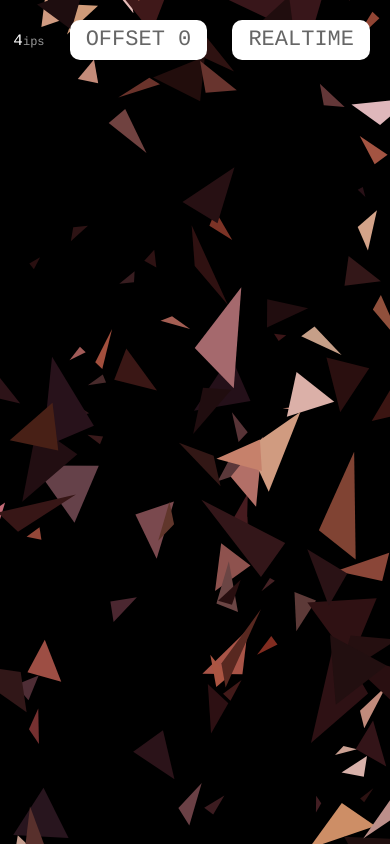
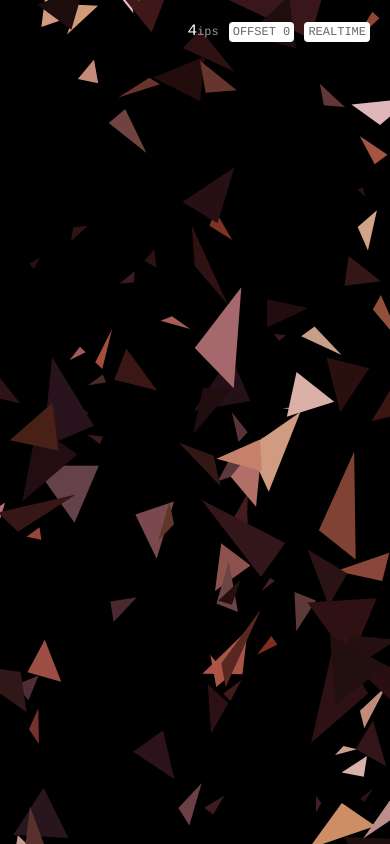
Before and after one commit to ESAD-Orleans/facetime-orleanoide, a website: page index.html in a window 390 px wide. Drawn offline with Linux system fonts and the light colour scheme.

Commit message:
responsive mobile

```diff
--- a/styles.less
+++ b/styles.less
@@ -21,18 +21,27 @@ form{
   top:20px;
   button{
     font-family: courier, monospace;
-    height:40px;
-    font-size:22px;
-    line-height: 40px;
+
     border:none;
     background: #fff;
     color:#666;
+    height: 40px;
+    font-size: 22px;
+    line-height: 40px;
     border-radius: 10px;
     margin: 0 0 0 20px;
     padding: 0 16px;
     outline:none;
     &:hover,&:focus{
       background: #ccc;
+    }
+    @media screen and (max-width:640px){
+      height: 20px;
+      font-size: 12px;
+      line-height: 20px;
+      border-radius: 4px;
+      margin: 0 0 0 5px;
+      padding: 0 4px;
     }
   }
 }
```
Also changed, not shown: styles.css.
